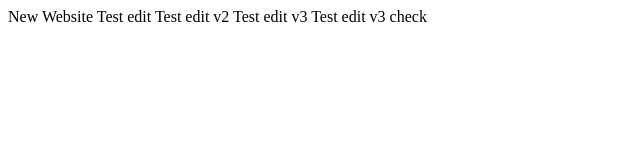
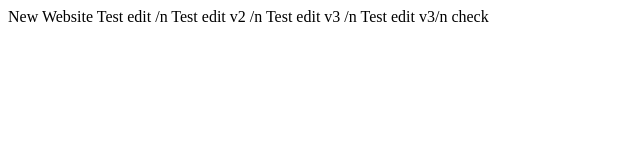
Before and after one commit to hivong1004/jenkins, a plain HTML site: page index.html in a window 1280 px wide. Shown: the whole page, without its empty margins (0-640 px from the left). Drawn offline with Linux system fonts and the light colour scheme.

Commit message:
Update index.html

```diff
--- a/index.html
+++ b/index.html
@@ -1,7 +1,7 @@
 <body>New Website
-Test edit
-Test edit v2
-Test edit v3
-Test edit v3
+Test edit /n
+Test edit v2 /n
+Test edit v3 /n
+Test edit v3/n
 check</body>
 <h1><LaanGa/h1>
```
